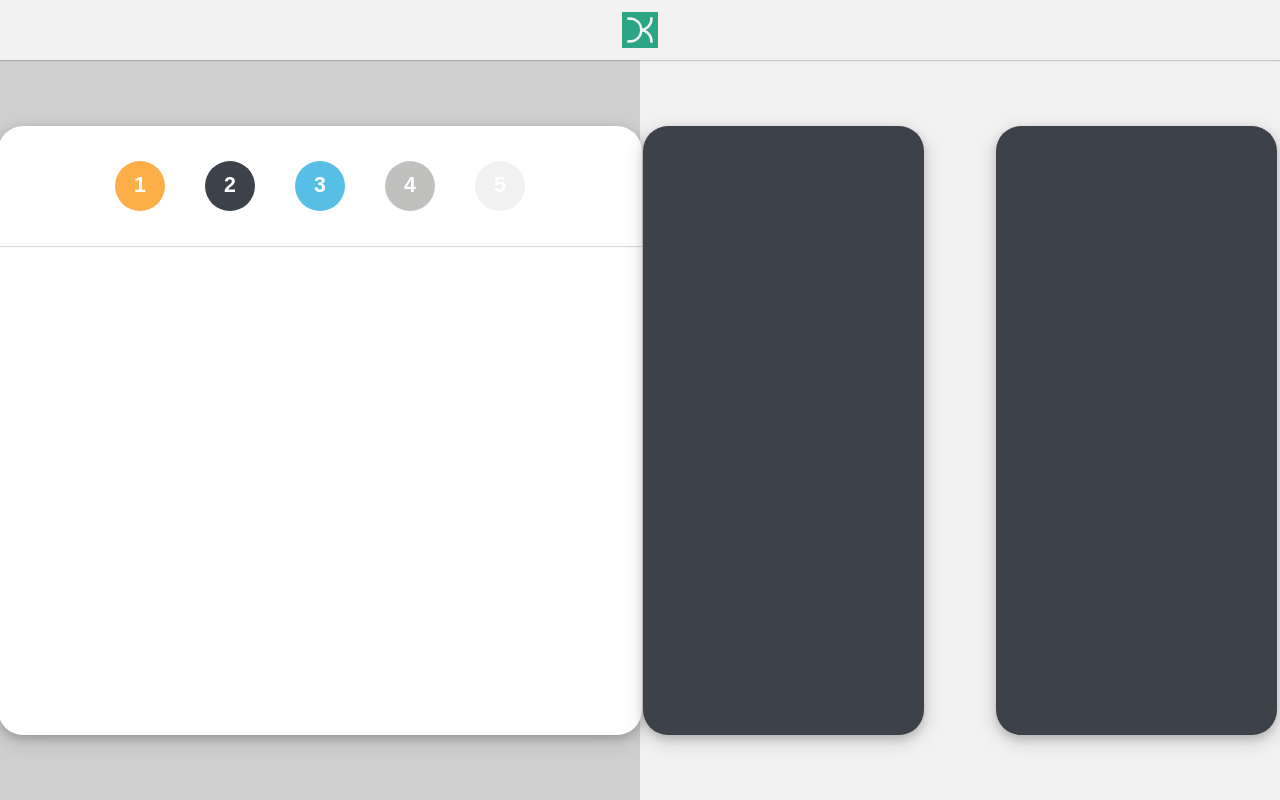
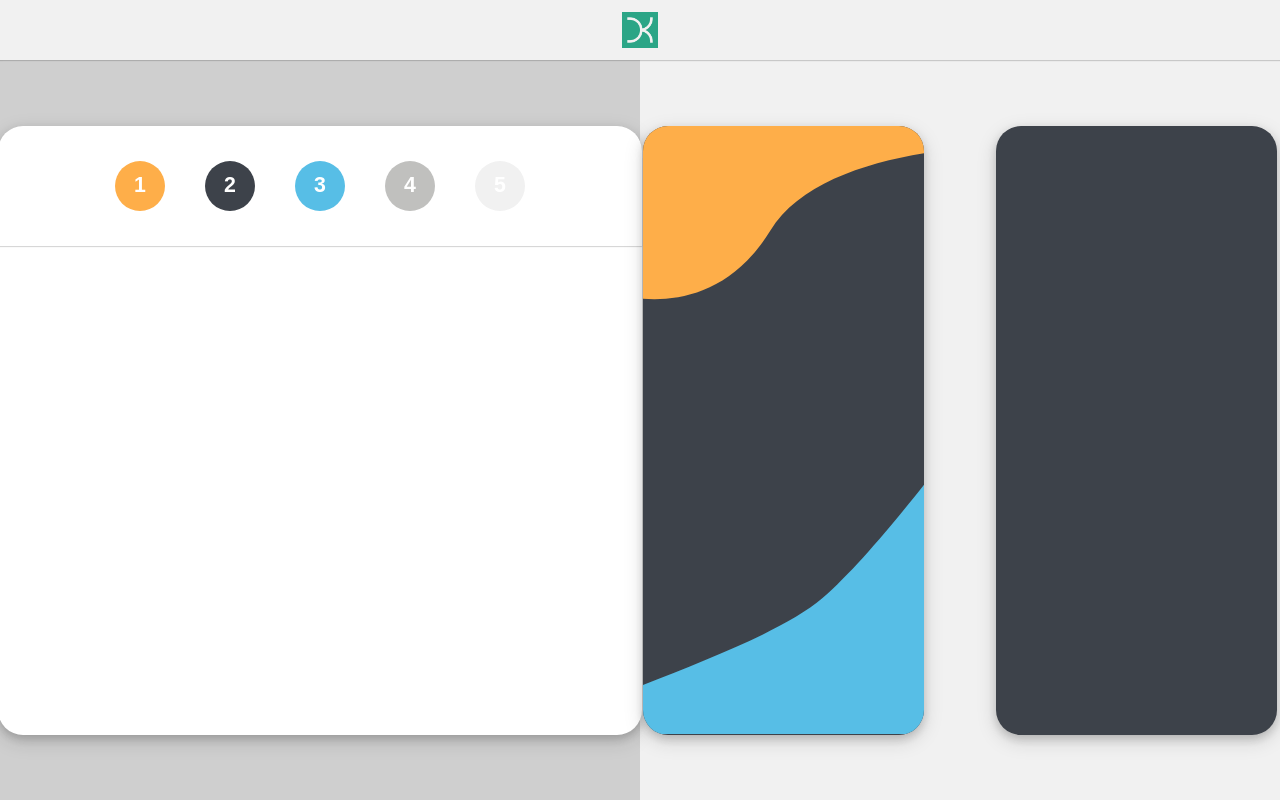
Before and after one commit to KotkaDK/Design_Tools, a React (Create React App) app: page / in a window 1280 px wide. Built offline with nearby package versions, Linux system fonts and the light colour scheme; the HTML template or start-up script is replaced by a standard one.

Commit message:
21.58.6.9.22

```diff
--- a/src/components/ColorPaletteTool.jsx
+++ b/src/components/ColorPaletteTool.jsx
@@ -18,7 +18,12 @@ function ColorPaletteTool() {
       </div>
       <div className="DivToolContainerSide right DivPhonePreview">
         <div className="DivPhone PreviewBackgroundRoot">
-
+          <svg width="74.414mm" height="161.13mm" version="1.1" viewBox="0 0 74.414 161.13" xmlns="http://www.w3.org/2000/svg">
+            <g transform="translate(196.32 -57.89)">
+              <path d="m-196.32 57.89v45.694c9.7632 0.735 23.671-1.7214 33.664-18.007 7.363-11.999 24.122-17.788 40.75-20.502v-7.1851h-74.414z" className="PreviewBackgroundPrimary"/>
+              <path d="m-121.91 152.71c-7.9369 10.099-18.701 23.044-26.907 30.083-9.696 8.3177-30.058 16.045-47.507 23.01v13.218h74.414v-66.311z" className="PreviewBackgroundSecondary"/>
+            </g>
+          </svg>
         </div>
         <div className="DivPhone PreviewBackgroundRoot">
 
```
